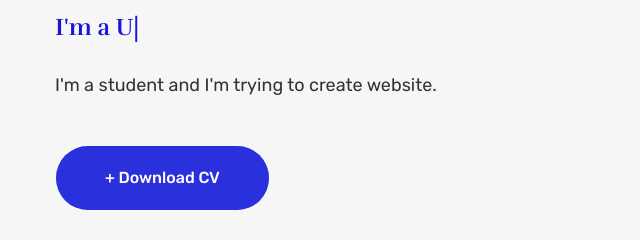
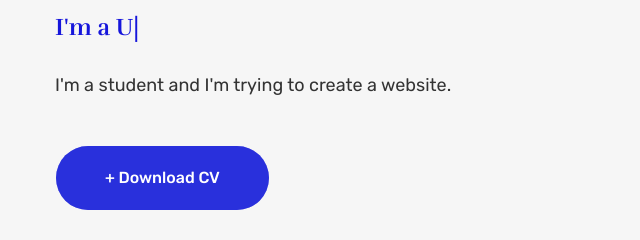
Before and after one commit to HanQ2005/HanQ2005.github.io, a plain HTML site: page index.html in a window 1280 px wide. Shown: the part 506-746 px from the top of the page, 0-640 px from the left. Drawn offline with Linux system fonts and the light colour scheme; a web font is replaced by a local one.

Commit message:
Update index.html

```diff
--- a/index.html
+++ b/index.html
@@ -139,7 +139,7 @@
                         <div class="typed">
                            <h3 class="wow fadeInLeft" data-wow-duration="1.5s" data-wow-delay="1.3s">I'm a <span class="profession"></span></h3>
                         </div>
-                        <p class="wow fadeInLeft" data-wow-duration="1.5s" data-wow-delay="1.6s">I'm a student and I'm trying to create website.</p>
+                        <p class="wow fadeInLeft" data-wow-duration="1.5s" data-wow-delay="1.6s">I'm a student and I'm trying to create a website.</p>
                         <a href="#" class="theme-btn wow fadeInLeft" data-wow-duration="1.5s" data-wow-delay="1.9s">+ Download CV</a>
 					</div>
                 </div>
```
